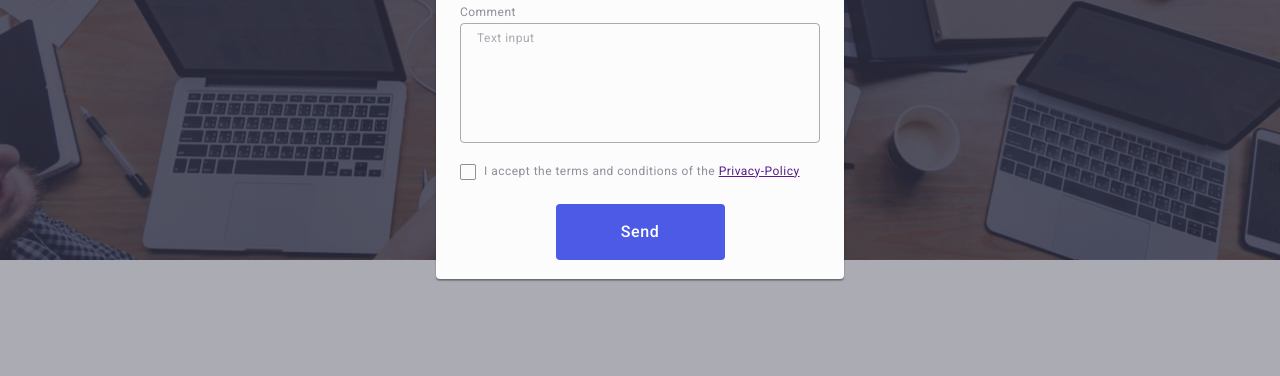
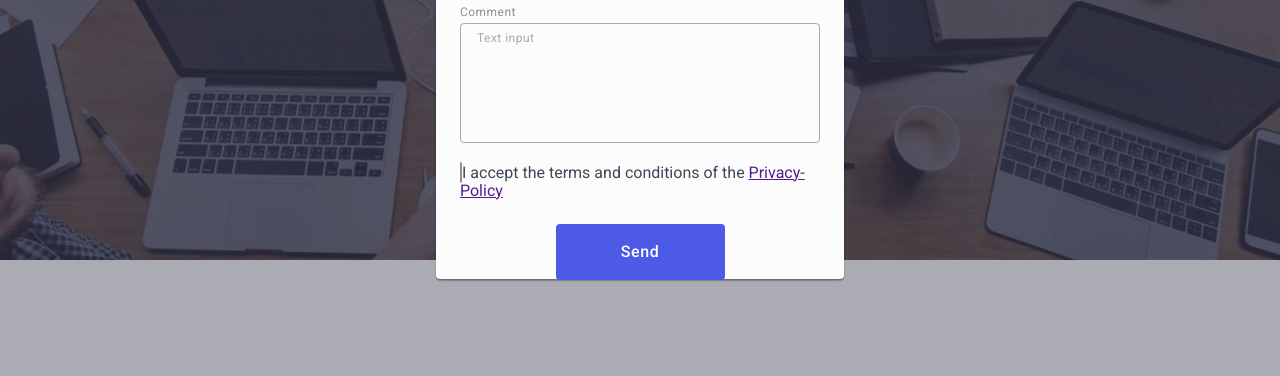
Before and after one commit to Pervushyn/goit-markup-hw-05, a plain HTML site: page index.html in a window 1280 px wide. Shown: the part 413-789 px from the top of the page. Drawn offline with nearby package versions, Linux system fonts and the light colour scheme.

Commit message:
add modal

```diff
--- a/index.html
+++ b/index.html
@@ -575,13 +575,14 @@
           <div class="modal-policy">
             <input
               class="modal-check-input visually-hidden"
-              id="privacy-policy"
-              name="privacy-policy"
+              id="user-privacy"
+              value="true"
+              name="user-privacy"
               type="checkbox"
             />
-            <span class="modal-checkbox-check"> </span>
-            <label class="text-policy" for="privacy-policy"
-              >I accept the terms and conditions of the
+            <label class="text-poylic" for="user-privacy"
+              ><span class="modal-checkbox-check"></span>I accept the terms and
+              conditions of the
               <a class="privacy-policy" href="">Privacy-Policy</a></label
             >
           </div>
```
